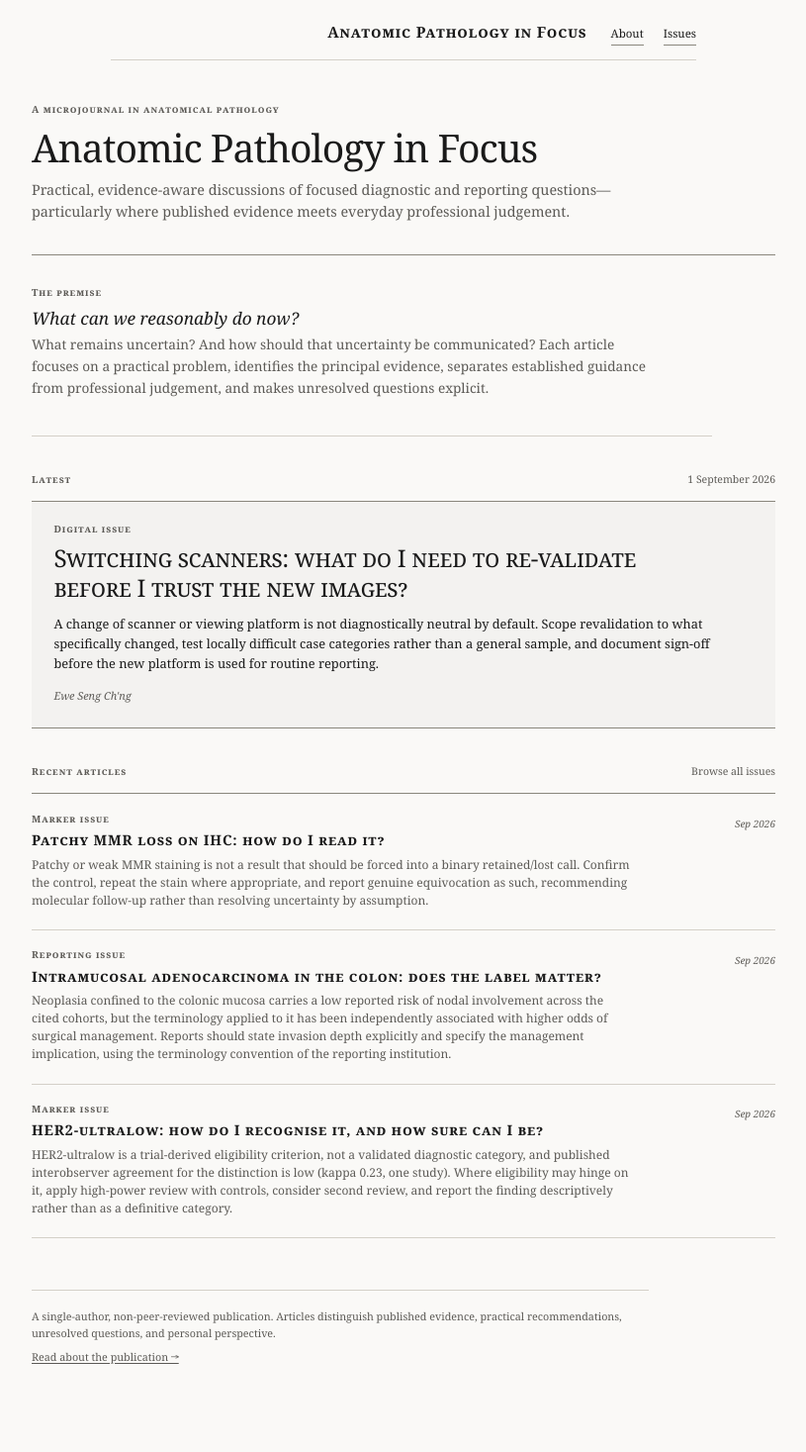
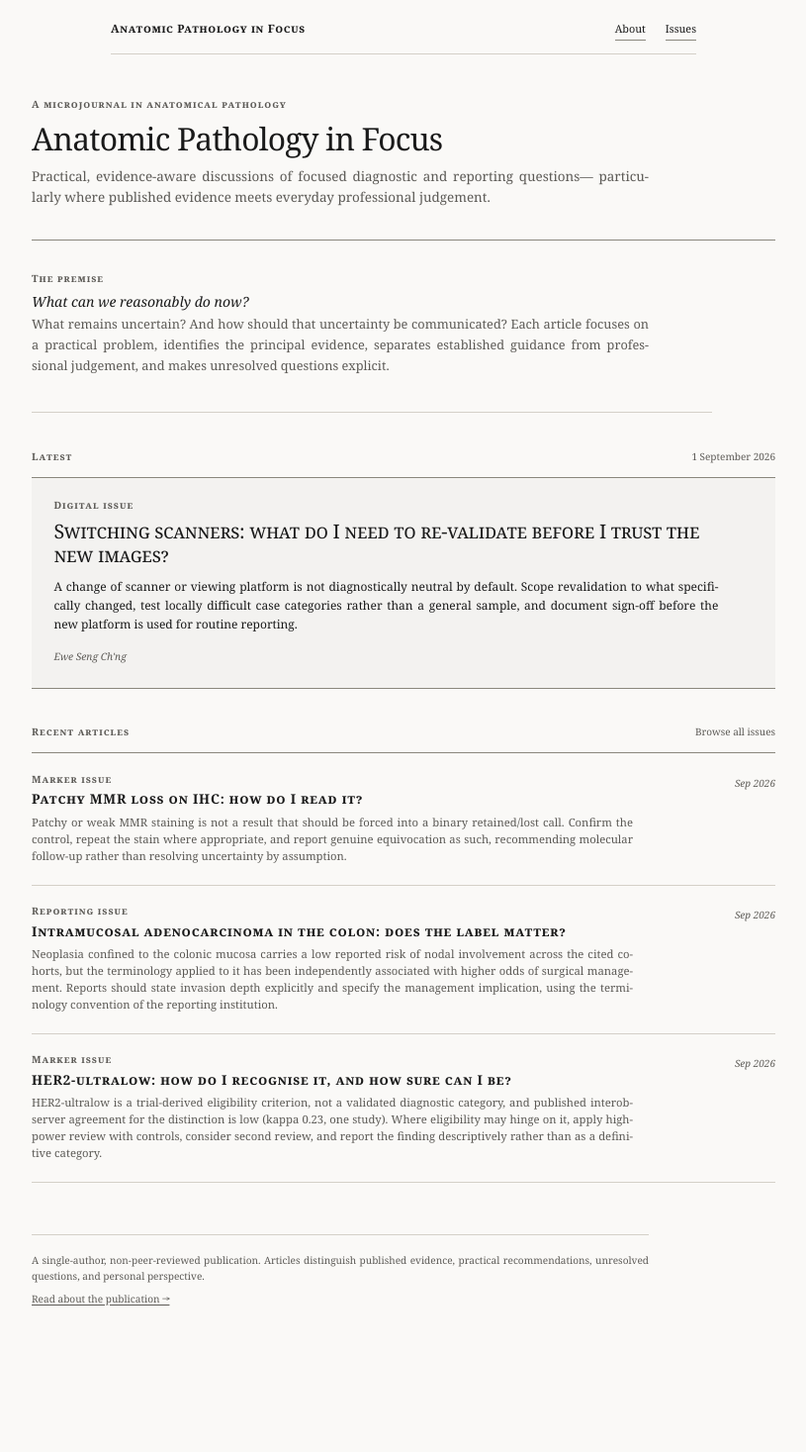
Before and after one commit to es-chng/es-chng.github.io, a Jekyll site: the page built from index.html, in a window 1280 px wide. Shown: the whole page at 99% size, without its empty margins (232-1047 px from the left). Built offline with Jekyll 4.4.1, drawn with Linux system fonts in a browser that asks for light colours; after the commit the page ends 1408 px from its top, so only the background shows below that.

Commit message:
Update font sizes to use dynamic scaling
Refactor font sizes to use dynamic scaling based on text scale variables.

```diff
--- a/assets/css/style.css
+++ b/assets/css/style.css
@@ -13,6 +13,11 @@
   --measure: 40rem;          /* ~65–70 characters */
   --font: Georgia, "Iowan Old Style", "Palatino Linotype", "Book Antiqua", "Times New Roman", serif;
   --leading: 1.65;
+  /* Type scale: the only two numbers to change if text feels too big or small.
+     1 = original design size. Body text = 17px x --text-scale. */
+  --text-scale: 0.75;     /* body, labels, lists  (body = 12.75px) */
+  --heading-scale: 0.65;  /* titles and large headings */
+  --min-text: 0.625rem;   /* 10px floor so small labels stay legible */
 }
 
 /* Same academic register, dark: warm near-black paper, warm off-white ink,
@@ -39,7 +44,7 @@ body {
   background: var(--paper);
   color: var(--ink);
   font-family: var(--font);
-  font-size: 0.85rem;       /* 13.6px (was 17px; all type reduced 20%) */
+  font-size: max(var(--min-text), calc(1.0625rem * var(--text-scale)));
   line-height: var(--leading);
   text-rendering: optimizeLegibility;
   -webkit-font-smoothing: antialiased;
@@ -63,14 +68,13 @@ a:hover { text-decoration-thickness: 2px; }
   display: flex;
   flex-wrap: wrap;
   align-items: baseline;
-  justify-content: flex-end;
+  justify-content: space-between;
   gap: 0.5rem 1.5rem;
   padding-bottom: 0.85rem;
   border-bottom: 1px solid var(--rule);
 }
-
 .site-title {
-  font-size: 0.95rem;
+  font-size: max(var(--min-text), calc(0.95rem * var(--text-scale)));
   font-weight: 600;
   font-variant: small-caps;
   letter-spacing: 0.06em;
@@ -78,11 +82,10 @@ a:hover { text-decoration-thickness: 2px; }
   text-decoration: none;
 }
 .site-title:hover { color: var(--accent); }
-
 .site-nav {
   display: flex;
   gap: 1.25rem;
-  font-size: 0.72rem;
+  font-size: max(var(--min-text), calc(0.9rem * var(--text-scale)));
 }
 .site-nav a {
   color: var(--ink);
@@ -100,7 +103,7 @@ a:hover { text-decoration-thickness: 2px; }
   max-width: var(--measure);
   margin: 0 auto;
   padding: 2rem 1.5rem 3rem;
-  font-size: 0.68rem;
+  font-size: max(var(--min-text), calc(0.85rem * var(--text-scale)));
   color: var(--muted);
   border-top: 1px solid var(--rule);
 }
@@ -127,7 +130,7 @@ main,
 .base-badge {
   font-variant: small-caps;
   letter-spacing: 0.08em;
-  font-size: 0.64rem;
+  font-size: max(var(--min-text), calc(0.8rem * var(--text-scale)));
   color: var(--muted);
   margin: 0 0 1.1rem;
   padding-bottom: 0.55rem;
@@ -136,7 +139,7 @@ main,
 }
 
 .base-header h1 {
-  font-size: 1.32rem;
+  font-size: calc(1.65rem * var(--heading-scale));
   font-weight: 600;
   line-height: 1.28;
   margin: 0 0 0.75rem;
@@ -145,7 +148,7 @@ main,
 }
 
 .base-authors {
-  font-size: 0.816rem;
+  font-size: max(var(--min-text), calc(1.02rem * var(--text-scale)));
   font-style: italic;
   color: var(--ink);
   margin: 0 0 0.2rem;
@@ -153,7 +156,7 @@ main,
 }
 
 .base-date {
-  font-size: 0.704rem;
+  font-size: max(var(--min-text), calc(0.88rem * var(--text-scale)));
   color: var(--muted);
   margin: 0 0 1.75rem;
   letter-spacing: 0.01em;
@@ -163,7 +166,7 @@ main,
 
 /* ---- footer meta ---- */
 .base-footer {
-  font-size: 0.704rem;
+  font-size: max(var(--min-text), calc(0.88rem * var(--text-scale)));
   color: var(--muted);
   margin-top: 2.75rem;
   padding-top: 1.15rem;
@@ -188,7 +191,7 @@ main,
   padding: 0;
 }
 .field-label {
-  font-size: 0.736rem;
+  font-size: max(var(--min-text), calc(0.92rem * var(--text-scale)));
   font-weight: 600;
   font-variant: small-caps;
   letter-spacing: 0.06em;
@@ -199,7 +202,7 @@ main,
 .field-text {
   margin: 0;
   line-height: var(--leading);
-  text-align: left;
+  text-align: justify;
   hyphens: auto;
 }
 .field-list {
@@ -216,7 +219,7 @@ main,
 .field-table {
   width: 100%;
   border-collapse: collapse;
-  font-size: 0.76rem;
+  font-size: max(var(--min-text), calc(0.95rem * var(--text-scale)));
   margin: 0.35rem 0 0;
   line-height: 1.45;
 }
@@ -231,7 +234,7 @@ main,
   font-weight: 600;
   font-variant: small-caps;
   letter-spacing: 0.04em;
-  font-size: 0.704rem;
+  font-size: max(var(--min-text), calc(0.88rem * var(--text-scale)));
   color: var(--muted);
   border-bottom: 1px solid var(--rule-strong);
   padding-bottom: 0.45rem;
@@ -254,7 +257,7 @@ main,
 .field-style-badge .field-text {
   display: inline;
   color: var(--muted);
-  font-size: 0.76rem;
+  font-size: max(var(--min-text), calc(0.95rem * var(--text-scale)));
   font-style: italic;
   font-variant: small-caps;
   letter-spacing: 0.03em;
@@ -288,7 +291,7 @@ main,
 
 .field-missing {
   color: var(--muted);
-  font-size: 0.72rem;
+  font-size: max(var(--min-text), calc(0.9rem * var(--text-scale)));
   font-style: italic;
   margin: 0.4rem 0;
 }
@@ -297,7 +300,7 @@ main,
 .field-render-error {
   color: var(--error);
   font-style: italic;
-  font-size: 0.736rem;
+  font-size: max(var(--min-text), calc(0.92rem * var(--text-scale)));
 }
 
 /* ---- issue introduction (body of the issue .md) ---- */
@@ -311,7 +314,7 @@ main,
 .issue-intro p { margin: 0 0 0.9rem; }
 .issue-intro p:last-child { margin-bottom: 0; }
 .issue-intro h2 {
-  font-size: 0.84rem;
+  font-size: max(var(--min-text), calc(1.05rem * var(--text-scale)));
   margin: 1.4rem 0 0.5rem;
 }
 
@@ -327,7 +330,7 @@ main,
 }
 .toc-item:first-child { border-top: none; padding-top: 0.25rem; }
 .toc-item a {
-  font-size: 0.896rem;
+  font-size: max(var(--min-text), calc(1.12rem * var(--text-scale)));
   font-weight: 600;
   color: var(--ink);
   text-decoration: none;
@@ -336,13 +339,13 @@ main,
 }
 .toc-item a:hover { color: var(--accent); }
 .toc-meta {
-  font-size: 0.704rem;
+  font-size: max(var(--min-text), calc(0.88rem * var(--text-scale)));
   font-style: italic;
   color: var(--muted);
   margin: 0.35rem 0 0;
 }
 .toc-teaser {
-  font-size: 0.784rem;
+  font-size: max(var(--min-text), calc(0.98rem * var(--text-scale)));
   color: var(--ink);
   margin: 0.45rem 0 0;
   line-height: 1.55;
@@ -355,14 +358,14 @@ main,
 
 /* ---- static pages ---- */
 .prose-page h1 {
-  font-size: 1.32rem;
+  font-size: calc(1.65rem * var(--heading-scale));
   font-weight: 600;
   line-height: 1.28;
   margin: 0 0 1.25rem;
   letter-spacing: -0.01em;
 }
 .prose-page h2 {
-  font-size: 0.76rem;
+  font-size: max(var(--min-text), calc(0.95rem * var(--text-scale)));
   font-variant: small-caps;
   letter-spacing: 0.06em;
   margin: 2.1rem 0 0.55rem;
@@ -374,19 +377,19 @@ main,
 }
 
 .home .lede {
-  font-size: 0.84rem;
+  font-size: max(var(--min-text), calc(1.05rem * var(--text-scale)));
   color: var(--muted);
   margin: 0 0 0.85rem;
   line-height: 1.55;
   max-width: 36rem;
 }
 .home .home-links {
-  font-size: 0.736rem;
+  font-size: max(var(--min-text), calc(0.92rem * var(--text-scale)));
   margin: 0 0 2.25rem;
   color: var(--muted);
 }
 .home h2 {
-  font-size: 0.76rem;
+  font-size: max(var(--min-text), calc(0.95rem * var(--text-scale)));
   font-variant: small-caps;
   letter-spacing: 0.06em;
   margin: 0 0 0.85rem;
@@ -414,15 +417,36 @@ main,
 }
 .issue-list a:hover { color: var(--accent); }
 .issue-list-date {
-  font-size: 0.704rem;
+  font-size: max(var(--min-text), calc(0.88rem * var(--text-scale)));
   font-style: italic;
   color: var(--muted);
 }
 
+/* ---- justified running text (matches the PDF, which is already justified) ----
+   Paragraphs and list items are set flush to both margins. Hyphenation
+   (from <html lang="en">) keeps word spacing even. Headings, labels, dates,
+   navigation and table cells stay left-aligned. */
+.field-text,
+.field-list li,
+.prose-page p,
+.prose-page li,
+.issue-intro p,
+.issue-intro li,
+.toc-teaser,
+.feature-teaser,
+.article-row p:not(.article-badge),
+.home-dek,
+.home-principle p:not(.principle-lead),
+.home-footer-note p {
+  text-align: justify;
+  hyphens: auto;
+  -webkit-hyphens: auto;
+}
+
 @media (max-width: 36rem) {
-  body { font-size: 0.8rem; }
+  body { font-size: max(var(--min-text), calc(1rem * var(--text-scale))); }
   .base-header h1,
-  .prose-page h1 { font-size: 1.12rem; }
+  .prose-page h1 { font-size: calc(1.4rem * var(--heading-scale)); }
   main, .base-frame, .prose-page, .site-header, .site-footer {
     padding-left: 1.15rem;
     padding-right: 1.15rem;
@@ -444,7 +468,7 @@ main,
 .section-label,
 .article-badge {
   margin: 0;
-  font-size: 0.608rem;
+  font-size: max(var(--min-text), calc(0.76rem * var(--text-scale)));
   font-weight: 600;
   font-variant: small-caps;
   letter-spacing: 0.1em;
@@ -455,7 +479,7 @@ main,
 .home-masthead h1 {
   max-width: 38rem;
   margin: 0.65rem 0 0.7rem;
-  font-size: clamp(1.6rem, 4vw, 2.44rem);
+  font-size: clamp(calc(2rem * var(--heading-scale)), calc(5vw * var(--heading-scale)), calc(3.05rem * var(--heading-scale)));
   font-weight: 500;
   line-height: 1.08;
   letter-spacing: -0.025em;
@@ -463,7 +487,7 @@ main,
 .home-dek {
   max-width: 39rem;
   margin: 0;
-  font-size: 0.896rem;
+  font-size: max(var(--min-text), calc(1.12rem * var(--text-scale)));
   line-height: 1.55;
   color: var(--muted);
 }
@@ -474,7 +498,7 @@ main,
 }
 .home-principle .principle-lead {
   margin: 0.5rem 0 0.2rem;
-  font-size: 1.08rem;
+  font-size: calc(1.35rem * var(--heading-scale));
   line-height: 1.3;
   font-style: italic;
 }
@@ -497,7 +521,7 @@ main,
 }
 .section-heading > span,
 .section-heading > a {
-  font-size: 0.656rem;
+  font-size: max(var(--min-text), calc(0.82rem * var(--text-scale)));
   color: var(--muted);
 }
 .section-heading > a {
@@ -517,7 +541,7 @@ main,
 .feature-card h2 {
   max-width: 42rem;
   margin: 0.45rem 0 0.65rem;
-  font-size: clamp(1.16rem, 2.4vw, 1.52rem);
+  font-size: clamp(calc(1.45rem * var(--heading-scale)), calc(3vw * var(--heading-scale)), calc(1.9rem * var(--heading-scale)));
   font-weight: 500;
   line-height: 1.25;
   letter-spacing: -0.015em;
@@ -534,13 +558,13 @@ main,
 .feature-teaser {
   max-width: 42rem;
   margin: 0;
-  font-size: 0.8rem;
+  font-size: max(var(--min-text), calc(1rem * var(--text-scale)));
   line-height: 1.58;
 }
 .feature-meta {
   margin: 0.85rem 0 0;
   color: var(--muted);
-  font-size: 0.68rem;
+  font-size: max(var(--min-text), calc(0.85rem * var(--text-scale)));
   font-style: italic;
 }
 
@@ -556,7 +580,7 @@ main,
 }
 .article-row h2 {
   margin: 0.3rem 0 0;
-  font-size: 0.896rem;
+  font-size: max(var(--min-text), calc(1.12rem * var(--text-scale)));
   font-weight: 600;
   line-height: 1.35;
 }
@@ -564,14 +588,14 @@ main,
   max-width: 38rem;
   margin: 0.4rem 0 0;
   color: var(--muted);
-  font-size: 0.752rem;
+  font-size: max(var(--min-text), calc(0.94rem * var(--text-scale)));
   line-height: 1.5;
 }
 .article-row time {
   white-space: nowrap;
   padding-top: 0.15rem;
   color: var(--muted);
-  font-size: 0.624rem;
+  font-size: max(var(--min-text), calc(0.78rem * var(--text-scale)));
   font-style: italic;
 }
 
@@ -586,7 +610,7 @@ main,
   padding-top: 1.15rem;
   border-top: 1px solid var(--rule);
   color: var(--muted);
-  font-size: 0.672rem;
+  font-size: max(var(--min-text), calc(0.84rem * var(--text-scale)));
   line-height: 1.55;
 }
 .home-footer-note p {
@@ -601,10 +625,10 @@ main,
     padding-top: 2rem;
   }
   .home-masthead h1 {
-    font-size: 1.76rem;
+    font-size: calc(2.2rem * var(--heading-scale));
   }
   .home-dek {
-    font-size: 0.824rem;
+    font-size: max(var(--min-text), calc(1.03rem * var(--text-scale)));
   }
   .feature-card {
     padding-left: 1rem;
```
